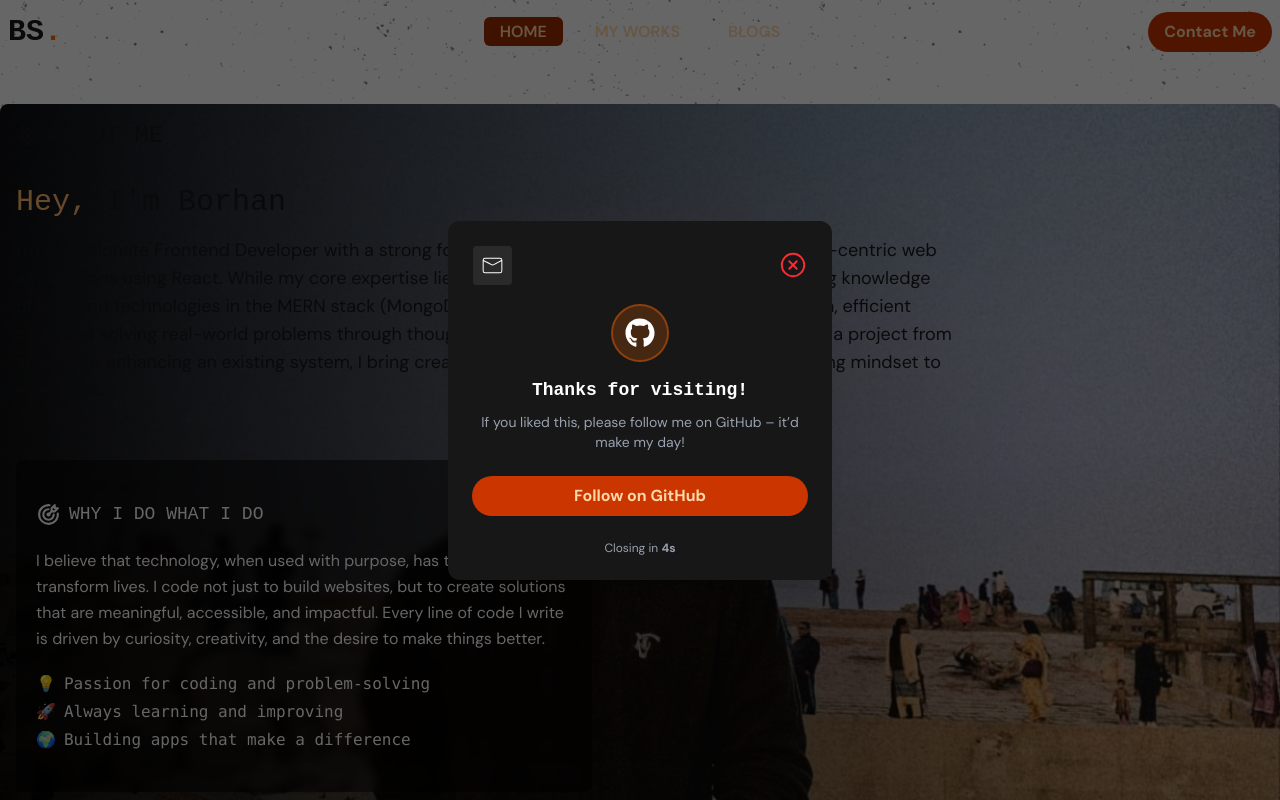
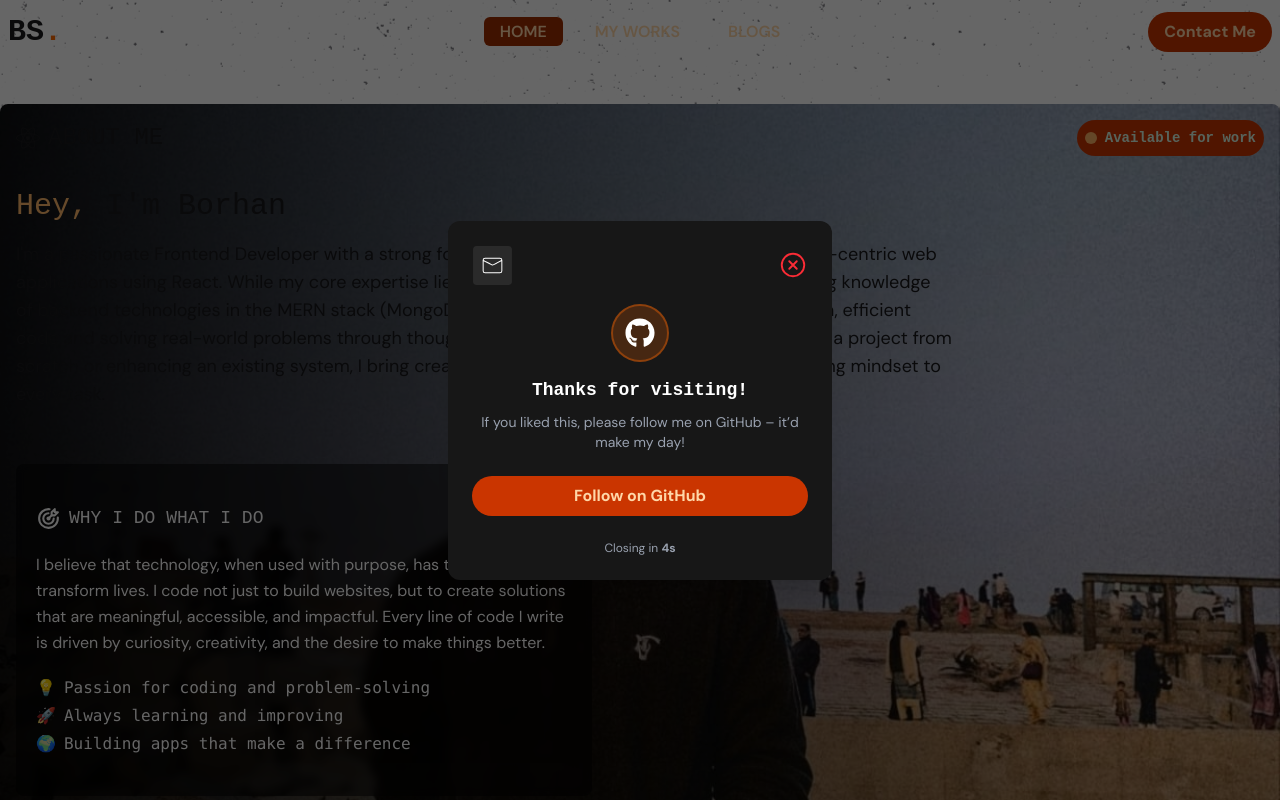
Before and after one commit to borhansiddque/portfolio-v0, a React (Vite) app: page / in a window 1280 px wide. Shown: the top 800 px of the page. Built offline with nearby package versions, Linux system fonts and the light colour scheme.

Commit message:
Add AvailableStatus component to display work availability in Banner

```diff
--- /dev/null
+++ b/src/Pages/Home/AvailableStatus.jsx
@@ -0,0 +1,15 @@
+import React from 'react';
+
+const AvailableStatus = () => {
+  return (
+    <div className="flex items-center gap-2 bg-orange-700 p-2 rounded-full w-fit">
+      {/* Blinking dot */}
+      <span className="h-3 w-3 rounded-full bg-orange-300 animate-pulse"></span>
+      <h5 className="text-sm font-semibold text-green-100">
+        Available for work
+      </h5>
+    </div>
+  );
+};
+
+export default AvailableStatus;
--- a/src/Pages/Home/Banner.jsx
+++ b/src/Pages/Home/Banner.jsx
@@ -8,6 +8,7 @@ import {
   FaStackOverflow,
 } from "react-icons/fa";
 import { TbTargetArrow } from "react-icons/tb";
+import AvailableStatus from "./AvailableStatus";
 
 const Banner = () => {
   return (
@@ -21,9 +22,12 @@ const Banner = () => {
         }}
       >
         <div className="mb-10 md:mb-14">
-          <div className="flex items-center gap-2">
-            <FaReact size={24} />
-            <h4 className="text-2xl uppercase">About Me</h4>
+          <div className="flex flex-col-reverse gap-4 sm:flex-row sm:items-center sm:justify-between">
+            <div className="flex items-center gap-2">
+              <FaReact size={24} />
+              <h4 className="text-2xl uppercase">About Me</h4>
+            </div>
+            <AvailableStatus></AvailableStatus>
           </div>
           <h2 className="text-xl sm:text-3xl mt-8">
             {" "}
```
